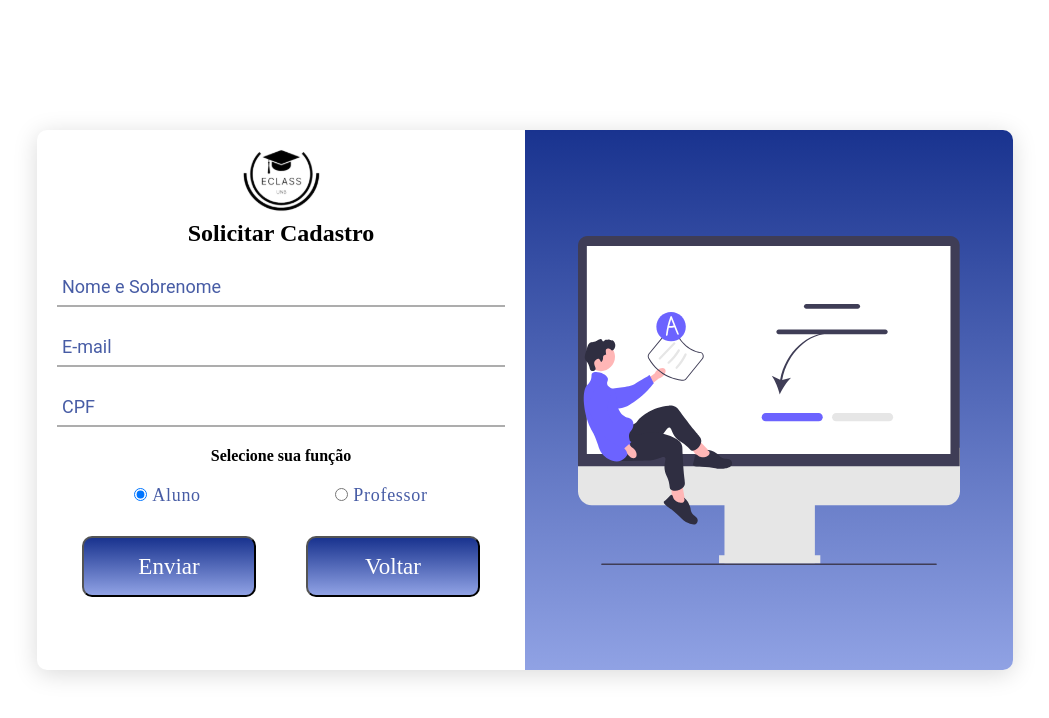
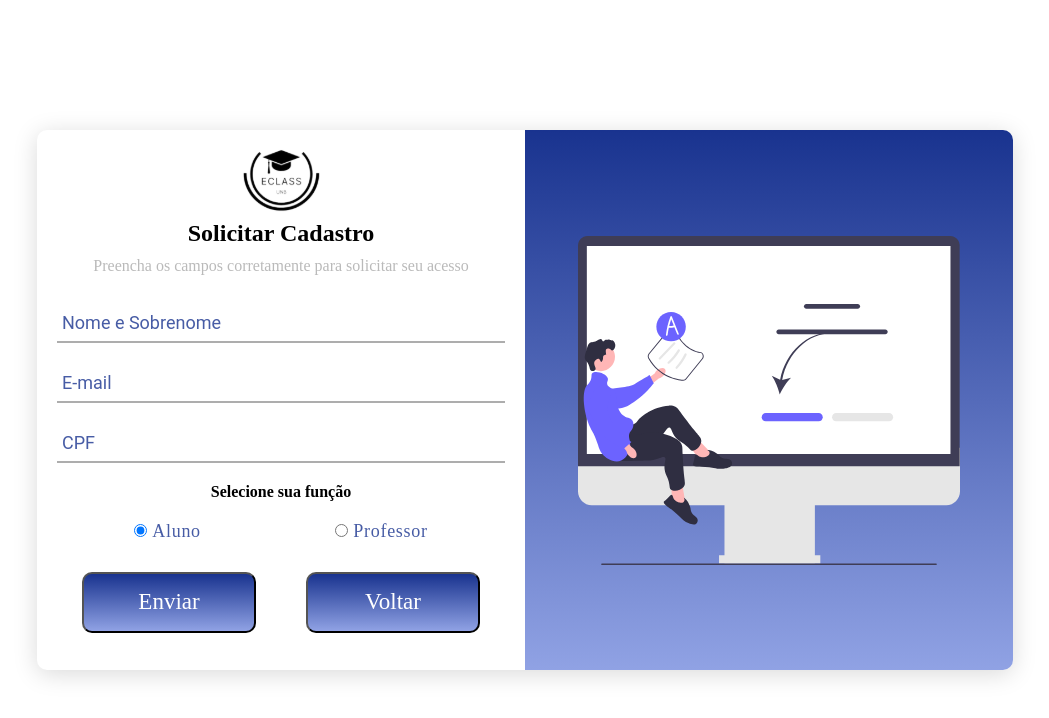
Before and after one commit to zeroCass/eclass-unb-frontend, a React (Create React App) app: page /register in a window 1280 px wide. Shown: the top 718 px of the page, without its empty margins (115-1164 px from the left). Built offline with nearby package versions, Linux system fonts and the light colour scheme.

Commit message:
FEAT: Instruction paragraph info added
An instruction paragraph was added to the AuthSection deafault page
In this way, we can pass custom string to be display in the page
The styles also was configurate

```diff
--- a/src/components/AuthSection/AuthSection.jsx
+++ b/src/components/AuthSection/AuthSection.jsx
@@ -7,6 +7,7 @@ export const AuthSection = ({
 	handleSubmit,
 	formComponents,
 	buttonsContainer,
+	pInfo,
 	othersComponents,
 }) => {
 	return (
@@ -15,6 +16,11 @@ export const AuthSection = ({
 				<div className={styles['logo-container']}>
 					<img src={logo} className={styles['logo']} alt="e-class logo" />
 					<h1>{title}</h1>
+					{pInfo ? (
+						<div className={styles['p-info']}>
+							<p>{pInfo}</p>
+						</div>
+					) : null}
 				</div>
 				<form onSubmit={handleSubmit}>
 					{formComponents}
--- a/src/components/AuthSection/style.module.css
+++ b/src/components/AuthSection/style.module.css
@@ -19,6 +19,13 @@
 .auth-container {
 	display: flex;
 	flex-direction: column;
+}
+
+.p-info {
+	margin-top: 10px;
+	color: #bababa;
+	text-align: center;
+	width: 80%;
 }
 
 .logo-container,
@@ -43,4 +50,5 @@
 	padding: 10px 20px;
 	display: flex;
 	flex-direction: column;
+	justify-content: center;
 }
--- a/src/pages/Register/Register.jsx
+++ b/src/pages/Register/Register.jsx
@@ -15,9 +15,12 @@ export const Register = () => {
 	const [email, setEmail] = useState('')
 	const [cpf, setCpf] = useState('')
 
+	const pInfo = `Preencha os campos corretamente para solicitar seu acesso`
+
 	return (
 		<AuthSection
 			logo={logo}
+			pInfo={pInfo}
 			title={'Solicitar Cadastro'}
 			buttonsContainer={<ButtonsContainer />}
 			othersComponents={<RadioButtons />}
```
